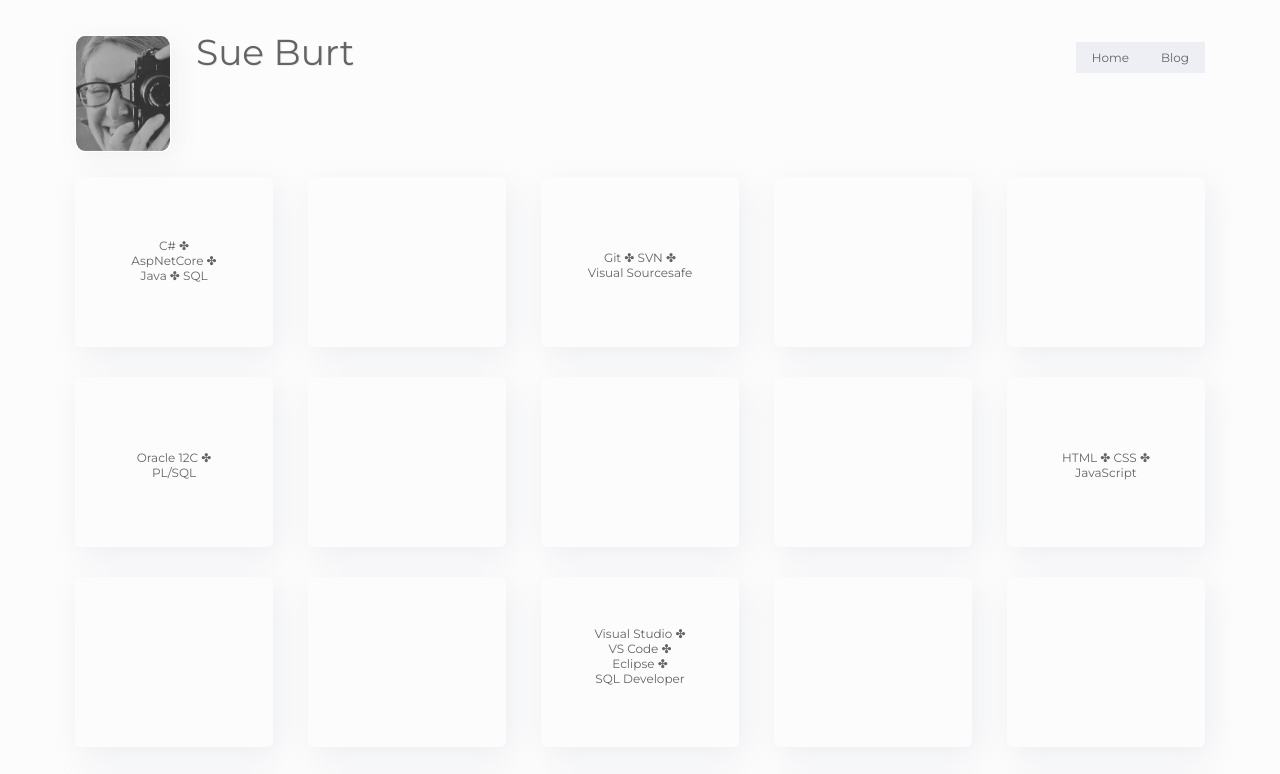
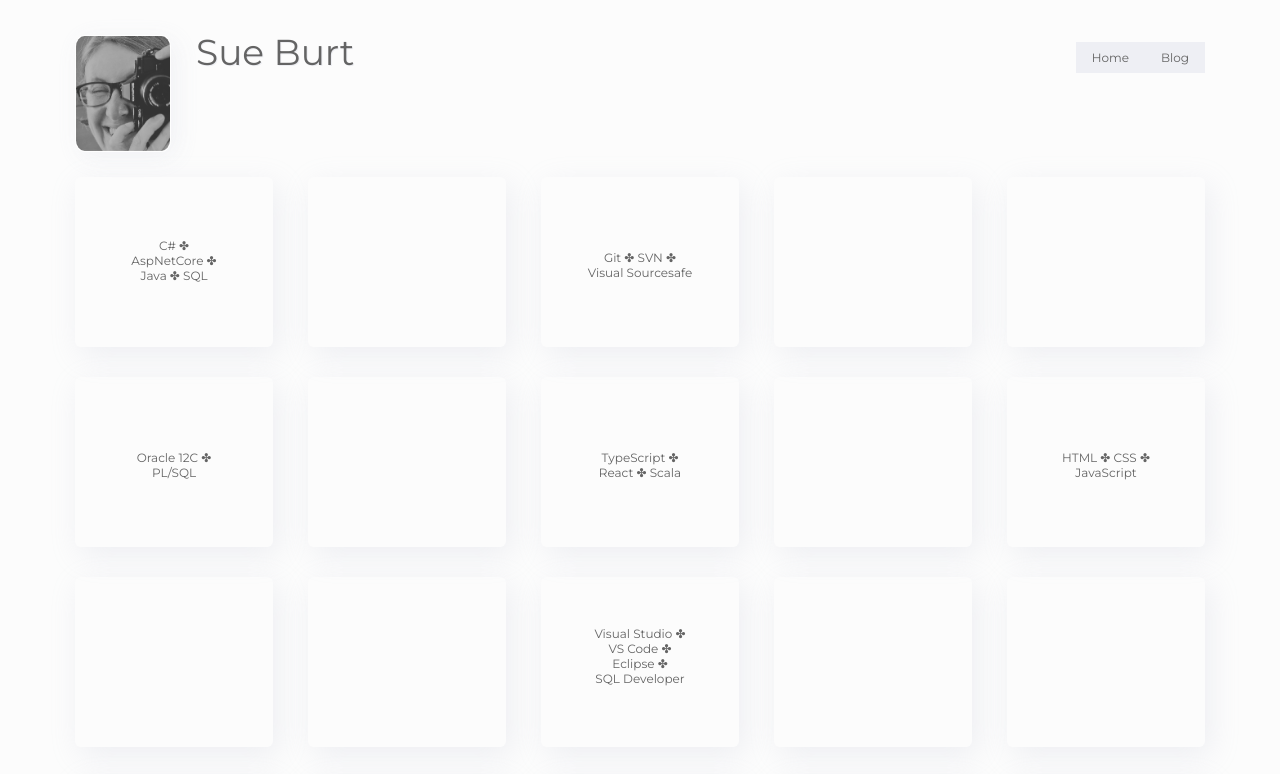
Before and after one commit to sookburt/sookburt.github.io, a plain HTML site: page index.html in a window 1280 px wide. Shown: the top 774 px of the page. Drawn offline with Linux system fonts and the light colour scheme.

Commit message:
Added new languages learnt

```diff
--- a/index.html
+++ b/index.html
@@ -57,8 +57,12 @@
             <article class="empty">
 
             </article>
-            <article class="empty">
-
+            <article>
+                <div>
+                    <p>
+                        TypeScript &#10020; React &#10020; Scala
+                    </p>
+                </div>
             </article>
             <article class="empty">
 
```
